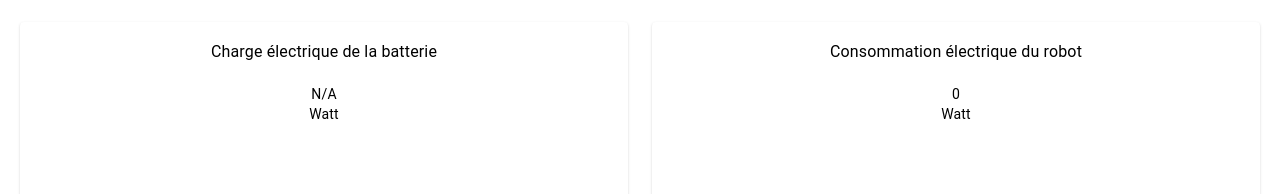
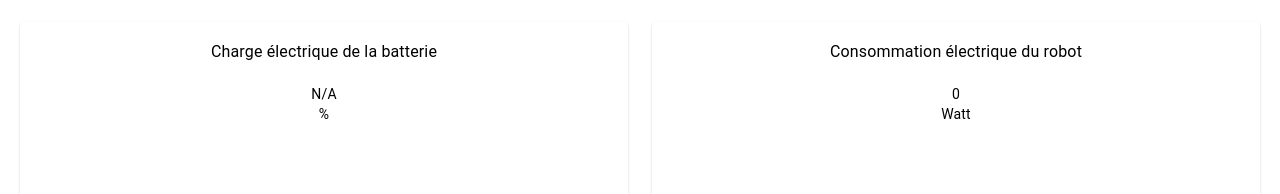
Before and after one commit to laurentaubin/GLO-3013-Covirondelle, a React (Create React App) app: page / in a window 1280 px wide. Shown: the part 802-996 px from the top of the page. Built offline with nearby package versions, Linux system fonts and the light colour scheme; no server answers.

Commit message:
battery charge in percent

```diff
--- a/src/components/Dashboard.tsx
+++ b/src/components/Dashboard.tsx
@@ -56,7 +56,7 @@ export const Dashboard = (props: any) => {
         <Grid container spacing={3}>
           <Grid item xs={12} sm={6}>
             <Paper className={classes.smallPaper}>
-              <DataCard title={"Charge électrique de la batterie"} value={state.BatteryElectricCharge} unit={"Watt"} />
+              <DataCard title={"Charge électrique de la batterie"} value={state.BatteryElectricCharge} unit={"%"} />
             </Paper>
           </Grid>
           <Grid item xs={12} sm={6}>
```
